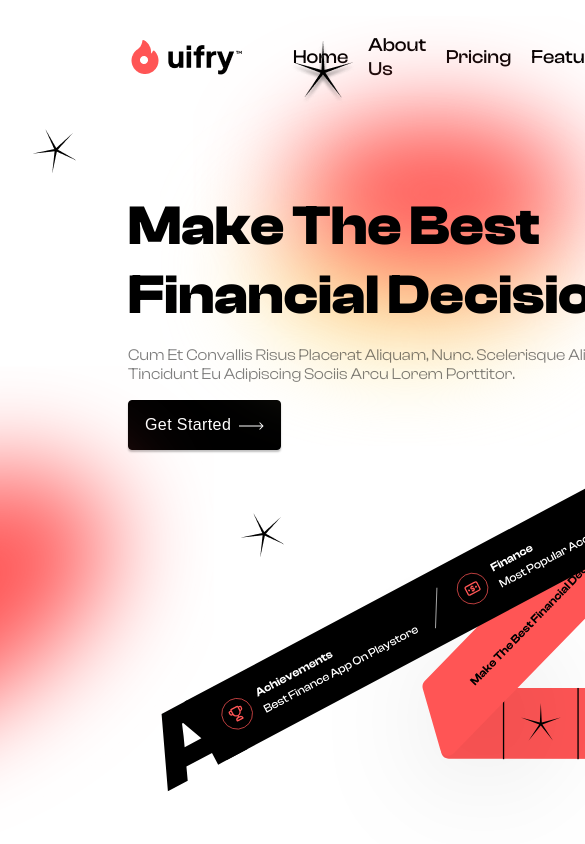
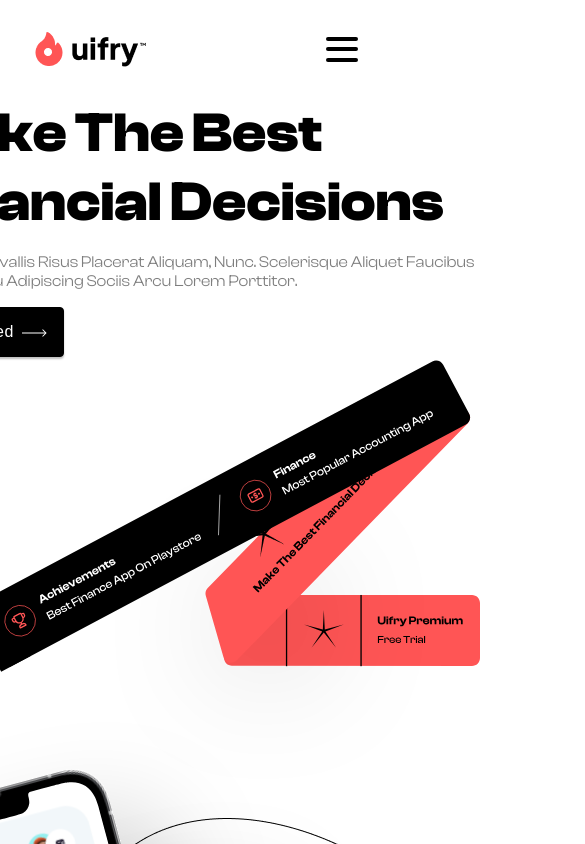
Before and after one commit to Peeyush642/uifry_bs, a React (Create React App) app: page / in a window 390 px wide. Shown: the top 844 px of the page, 585 px wide, since content can reach past the window. Built offline with nearby package versions, Linux system fonts and the light colour scheme.

Commit message:
ui update

```diff
--- a/src/App.css
+++ b/src/App.css
@@ -8,7 +8,7 @@
   display: flex;
   justify-content: space-between;
   align-items: center;
-  padding: 0 8rem  ;
+  padding: 0 8rem;
   min-height: 100vh;
 }
 
@@ -38,3 +38,9 @@
 .app__wrapper_img img {
   width: 80%;
 }
+
+@media screen and (max-width: 1100px) {
+  .app__wrapper {
+    flex-direction: column;
+  }
+}
--- a/src/components/Navbar/Navbar.jsx
+++ b/src/components/Navbar/Navbar.jsx
@@ -1,14 +1,20 @@
-import React from "react";
+import React, { useState } from "react";
 import { Link } from "react-router-dom";
 import Logo from "../../assets/logos/logo.png";
 import styles from "./Navbar.module.css";
 
 const Navbar = () => {
+  const [isOpen, setIsOpen] = useState(false);
+
+  const toggleMenu = () => {
+    setIsOpen(!isOpen);
+  };
+
   return (
     <nav className={styles.appNavbar}>
       <div className={styles.navContainer}>
         <img src={Logo} alt="logo" />
-      <ul className={styles.links}>
+        <ul className={`${styles.links} ${isOpen ? styles.showMenu : ""}`}>
           <li className={styles.link}>
             <Link to="/">Home</Link>
           </li>
@@ -16,12 +22,18 @@
             <Link to="/about">About Us</Link>
           </li>
           <li className={styles.link}>
-          <Link to="/contact">Pricing</Link>
+            <Link to="/pricing">Pricing</Link>
           </li>
           <li className={styles.link}>
-          <Link to="/contact">Features</Link>
+            <Link to="/features">Features</Link>
           </li>
         </ul>
+
+        <div className={styles.hamburger} onClick={toggleMenu}>
+          <div className={styles.bar}></div>
+          <div className={styles.bar}></div>
+          <div className={styles.bar}></div>
+        </div>
       </div>
       <button className={styles.navButton}>Download</button>
     </nav>
--- a/src/components/Navbar/Navbar.module.css
+++ b/src/components/Navbar/Navbar.module.css
@@ -1,15 +1,17 @@
-/* Navbar.module.css */
 .appNavbar {
     display: flex;
+    flex-direction: row;
     justify-content: space-between;
     align-items: center;
     padding: 2rem 8rem;
+    position: relative;
   }
 
   .navContainer {
     display: flex;
     align-items: center;
     gap: 1rem;
+    width: 100%;
   }
 
   .links {
@@ -19,6 +21,7 @@
     align-items: center;
     gap: 1.25rem;
     list-style: none;
+    transition: max-height 0.3s ease-out;
   }
 
   .link a {
@@ -27,11 +30,11 @@
     font-family: var(--font-medium);
   }
 
-  .link a:hover{
+  .link a:hover {
     color: var(--color-red);
   }
 
-  .navButton{
+  .navButton {
     background-color: var(--color-black);
     color: var(--color-white);
     padding: 1rem 2.5rem;
@@ -40,6 +43,71 @@
     font-size: 1rem;
     font-weight: 400;
     line-height: 1rem;
-    box-shadow: 0px 4px 4px rgba(0, 0, 0, 0.25);}
+    box-shadow: 0px 4px 4px rgba(0, 0, 0, 0.25);
+  }
 
-  /* Frame 2 */
+  .hamburger {
+    display: none;
+    flex-direction: column;
+    justify-content: space-around;
+    width: 2rem;
+    height: 2rem;
+    background: transparent;
+    border: none;
+    cursor: pointer;
+    z-index: 100;
+  }
+
+  .bar {
+    width: 2rem;
+    height: 0.25rem;
+    background-color: var(--color-black);
+    border-radius: 10px;
+    transition: all 0.3s linear;
+  }
+
+  .showMenu {
+    display: block;
+  }
+
+  /* Media Queries */
+  @media (max-width: 768px) {
+    .navButton {
+      display: none;
+    }
+    .appNavbar {
+      padding: 2rem;
+    }
+
+    .navContainer {
+      justify-content: space-between;
+    }
+
+    .links {
+      position: absolute;
+      top: 0rem;
+      left: 0;
+      right: 0;
+      background-color: var(--color-white);
+      flex-direction: column;
+      align-items: flex-start;
+      gap: 0;
+      padding: 1rem 0;
+      max-height: 0;
+      overflow: hidden;
+      z-index: 100;
+    }
+
+    .link {
+      width: 100%;
+      padding: 1rem 2rem;
+    }
+
+    .hamburger {
+      display: flex;
+    }
+
+    .showMenu {
+      max-height: 500px; /* Adjust as needed */
+    }
+  }
--- a/src/container/Hero/Hero.module.css
+++ b/src/container/Hero/Hero.module.css
@@ -107,3 +107,22 @@
   right: -6rem;
   z-index: 6;
 }
+
+
+@media screen and (max-width: 1100px) {
+
+    .star1{
+      display: none;
+    }
+
+    .star3{
+      display: none;
+    }
+
+    .colorMesh1 {
+      display: none;
+    }
+    .colorMesh2 {
+       display: none;
+    }
+}
--- a/src/index.css
+++ b/src/index.css
@@ -43,6 +43,7 @@
   margin: 0;
   font-family: 'ClashDisplay-400', sans-serif;
   text-transform: capitalize;
+  max-width: 1800px;
 }
 
 a {
```
Lines whose indentation alone changed are shown as unchanged.
